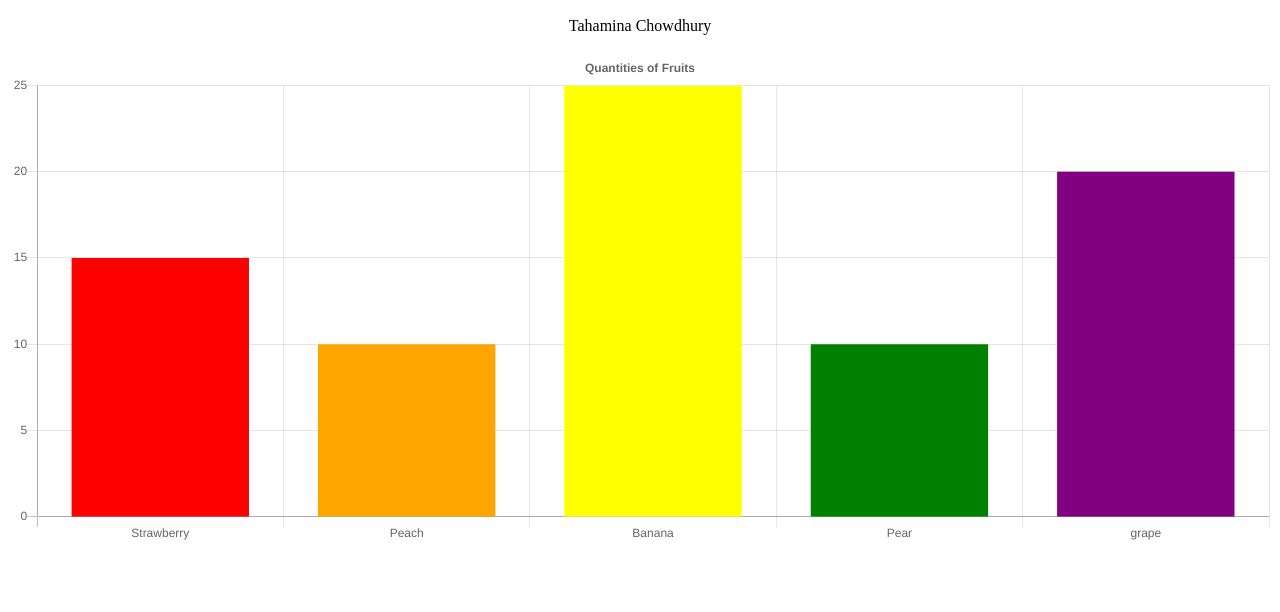
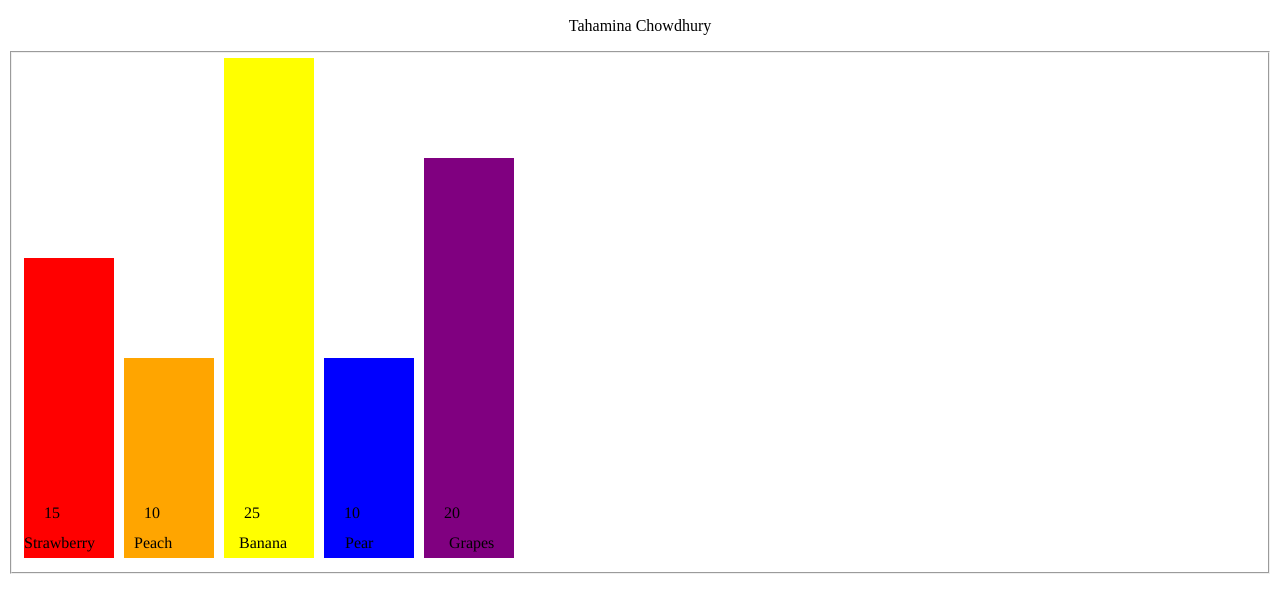
Before and after one commit to angelmimi4749/CISC3610, a website: page Lab/Lab.html in a window 1280 px wide. Shown: the part 154-766 px from the top of the page. Drawn offline with nearby package versions, Linux system fonts and the light colour scheme.

Commit message:
Update Lab

```diff
--- a/Lab/Lab.html
+++ b/Lab/Lab.html
@@ -37,9 +37,9 @@
         </div>
         <h2 style="text-align: center;"> Color Chart Program  </h2>
         <p style="text-align: center;"> Tahamina Chowdhury</p>
-        <canvas id="myChart" width="1400" height="550"></canvas>
-
-        <script src="https://cdnjs.cloudflare.com/ajax/libs/Chart.js/2.9.4/Chart.js"></script>
-        <script src="Lab.js"></script>
+        <fieldset> <!-- hw 1 -->
+            <canvas id="myCanvas" width="600" height="500"></canvas>
+            <script src="Lab.js"></script>
+            </fieldset>
        </body>
 </html>
--- a/Lab/Lab.js
+++ b/Lab/Lab.js
@@ -1,42 +1,26 @@
-var context = document.getElementById("myChart").getContext("2d");
 
-var fruits = [
-	{name:"Strawberry", quantity:15, color:"red"},
-	{name:"Peach", quantity:10, color:"orange"},
-  {name: "Banana", quantity:25, color:"yellow"},
-  {name: "Pear", quantity:10, color:"green"},
-  {name: "grape", quantity:20, color: "purple"}
+var fruit = [
+  {name:"Strawberry", quantity:15, color:"red"},
+  {name:"Peach", quantity:10, color:"orange"},
+  {name:"Banana", quantity:25, color:"yellow"},
+  {name:"Pear", quantity:10, color:"blue"},
+  {name:"Grapes", quantity:20, color:"purple"}
 ];
 
-var names = [];
-var quantities = [];
-var colors = [];
+let canvas = document.getElementById("myCanvas");
+let ctx = canvas.getContext("2d");
 
-for (fruit of fruits) {
-  names.push(fruit.name);
-  quantities.push(fruit.quantity);
-  colors.push(fruit.color);
+let x = 0;
+let textX = 0;
+let numX = 20;
+for(let i = 0; i < fruit.length; i++){
+  ctx.fillStyle= fruit[i].color;
+  ctx.fillRect(x, 500, 90, -(fruit[i].quantity)*20);
+  x += 100;
+  ctx.fillStyle="black";
+  ctx.font= "16px Times";
+  ctx.fillText(fruit[i].quantity, numX, 460);
+  ctx.fillText(fruit[i].name, textX, 490);
+  textX += (100 + fruit[i].name.length);
+  numX += 100;
 }
-
-new Chart("myChart", {
-  type: "bar",
-  data: {
-    labels: names,
-    datasets: [{
-      backgroundColor: colors,
-      data: quantities
-    }]
-  },
-  options: {
-    legend: {display: false},
-    title: {
-      display: true,
-      text: "Quantities of Fruits"
-    },
-    scales: {
-      yAxes: [{
-        ticks: { beginAtZero: true}
-      }]
-    }
-  }
-});
```
Also changed, not shown: 1 other file.
